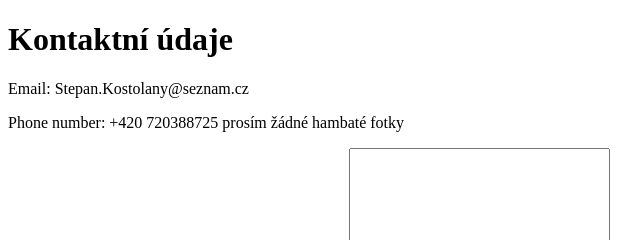
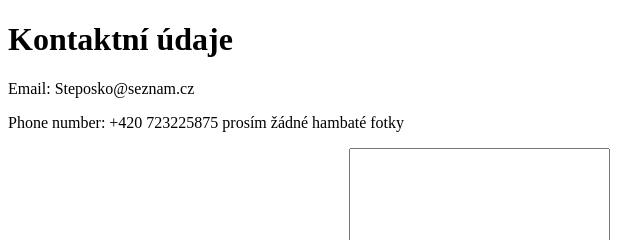
Before and after one commit to scepan66/cv, a plain HTML site: page contact me.html in a window 1280 px wide. Shown: the top 240 px of the page, 0-640 px from the left. Drawn offline with Linux system fonts and the light colour scheme.

Commit message:
Update contact me.html

```diff
--- a/contact me.html
+++ b/contact me.html
@@ -8,8 +8,8 @@
 </head>
 <body>
     <h1>Kontaktní údaje</h1>
-    <p>Email: Stepan.Kostolany@seznam.cz</p>
-    <p>Phone number: +420 720388725         prosím žádné hambaté fotky</p>
+    <p>Email: Steposko@seznam.cz</p>
+    <p>Phone number: +420 723225875         prosím žádné hambaté fotky</p>
     <form action="mailto:kostilainen66@gmail.com" method="post" enctype="text/plain">
         <label>Pro kontaktování můžete použít následující formulář</label>
             <textarea name="name" rows="10" cols="30"></textarea><br>
```
